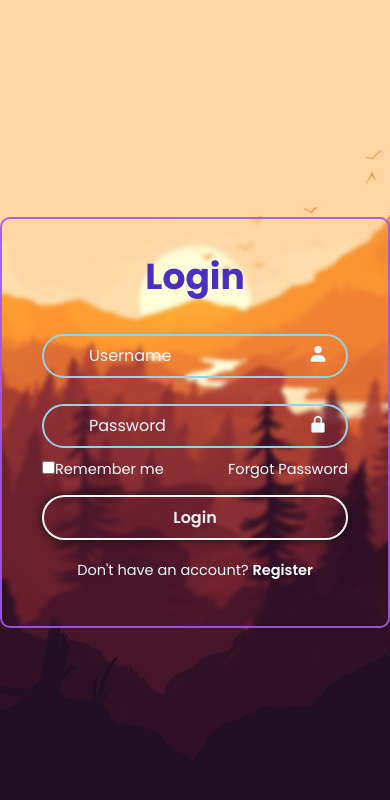
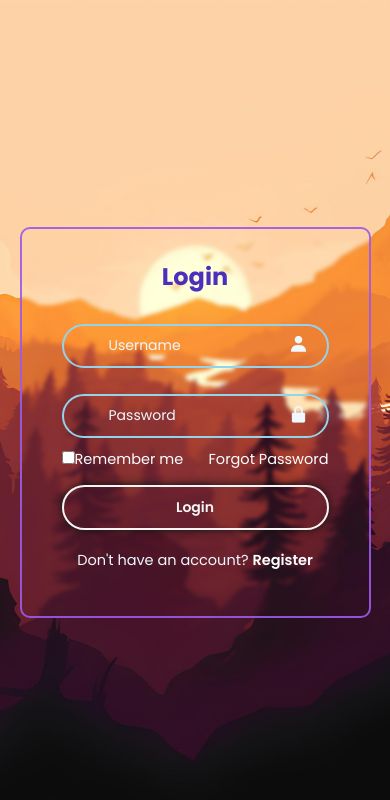
Before and after one commit to Surfing-Cipher/Templates, a plain HTML site: page Template1.html in a window 390 px wide. Drawn offline with nearby package versions, Linux system fonts and the light colour scheme.

Commit message:
First template

```diff
--- a/template1.css
+++ b/template1.css
@@ -12,7 +12,7 @@ body{
     justify-content: center;
     align-items: center;
     min-height: 100vh;
-    background-image: url('/images/wallpaperbetter.jpg');
+    background-image: url('/images/wallpaperbetterupscaled.jpg');
     background-size: cover;
     background-position: center;
 }
@@ -122,3 +122,37 @@ a {
 .register-link p a:hover{
     text-decoration: underline;
 }
+
+
+
+@media screen and (max-width: 600px) {
+    body {
+        background-size: cover;
+            /* Change background size to cover */
+        /* Adjust background size for small screens */
+    }
+
+    .wrapper {
+        width: 90%;
+        /* Make the wrapper take up 90% of the screen width */
+        max-width: 400px;
+        /* Set a maximum width for smaller screens */
+        margin: auto;
+        /* Center the wrapper */
+    }
+
+    .wrapper h1 {
+        font-size: 24px;
+        /* Decrease font size for smaller screens */
+    }
+
+    .input-box input {
+        font-size: 14px;
+        /* Decrease font size for smaller screens */
+    }
+
+    .wrapper .btn {
+        font-size: 14px;
+        /* Decrease font size for smaller screens */
+    }
+}
```
Also changed, not shown: images/wallpaperbetter.jpg (deleted), images/wallpaperbetterupscaled.jpg (added), 1 other file.
